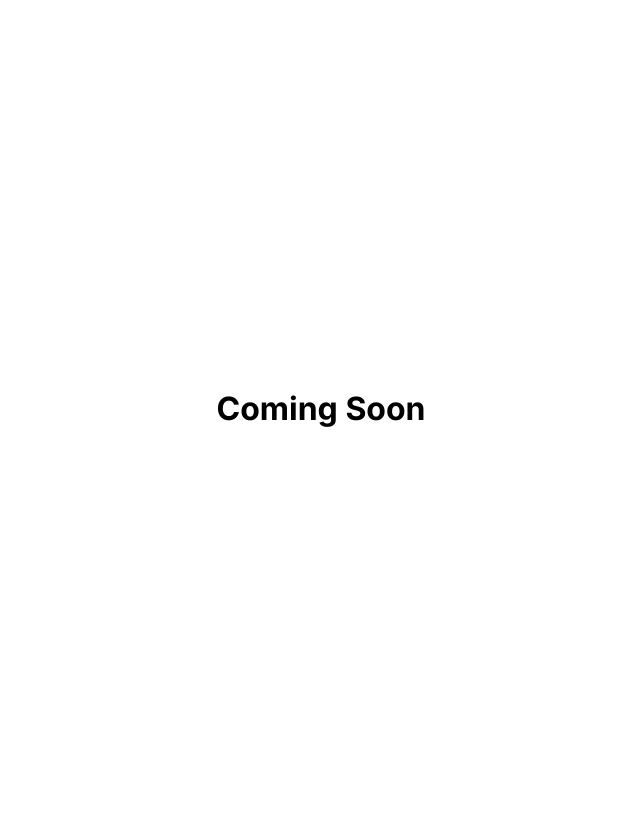
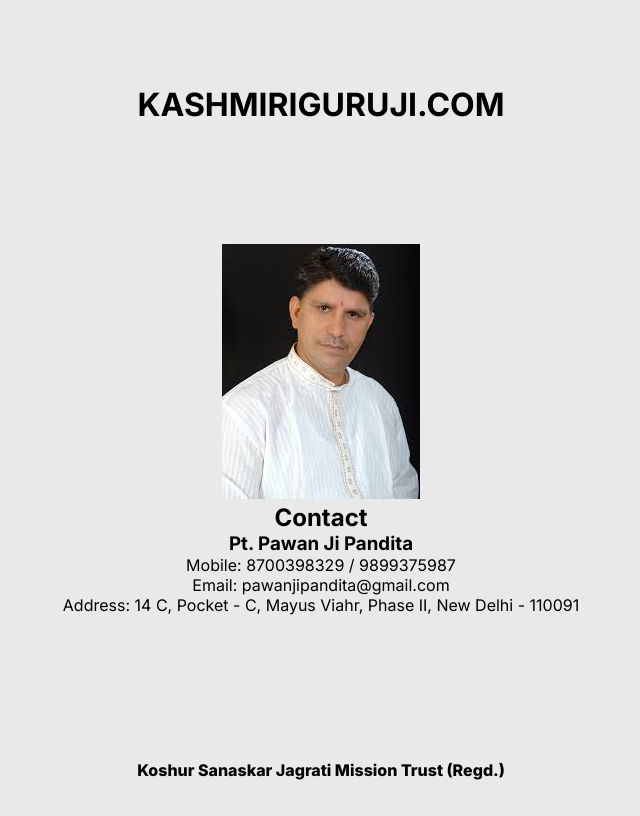
Before and after one commit to kashmiriguruji/landing-page, a Next.js app: page / in a window 1280 px wide. Shown: the whole page, without its empty margins (319-959 px from the left). Built offline with nearby package versions, Linux system fonts and the light colour scheme.

Commit message:
added image

```diff
--- a/app/globals.css
+++ b/app/globals.css
@@ -1,6 +1,44 @@
-main {
+* {
+  padding: 0;
+  margin: 0;
+  box-sizing: border-box;
+}
+
+body {
   display: flex;
-  height: 100vh;
+  height: 90vh;
   align-items: center;
   justify-content: center;
+  background-color: #e9e9e9;
 }
+
+main section h1 {
+  text-align: center;
+  font-size: 2rem;
+  text-transform: uppercase;
+}
+
+main section .mid {
+  text-align: center;
+  margin-top: 100px;
+  padding: 20px;
+  border-radius: 10px;
+}
+
+main section .mid img {
+  margin: 0 auto;
+  max-width: 100%;
+  height: auto;
+}
+
+main footer {
+  position: fixed;
+  bottom: 20px;
+  left: 0;
+  width: 100%;
+  text-align: center;
+}
+
+main footer p {
+  font-weight: 800;
+}
--- a/app/page.tsx
+++ b/app/page.tsx
@@ -3,7 +3,22 @@
 export default function Home() {
   return (
     <main>
-      <h1>Coming Soon</h1>
+      <section>
+        <h1>kashmiriguruji.com</h1>
+        <div className="mid">
+          <img src="/images.jpg" alt="" />
+          <h2>Contact</h2>
+          <h3>Pt. Pawan Ji Pandita</h3>
+          <p>Mobile: 8700398329 / 9899375987</p>
+          <p>Email: pawanjipandita@gmail.com</p>
+          <p>
+            Address: 14 C, Pocket - C, Mayus Viahr, Phase II, New Delhi - 110091
+          </p>
+        </div>
+      </section>
+      <footer>
+        <p>Koshur Sanaskar Jagrati Mission Trust (Regd.)</p>
+      </footer>
     </main>
   );
 }
```
Also changed, not shown: public/images.jpg (added).
